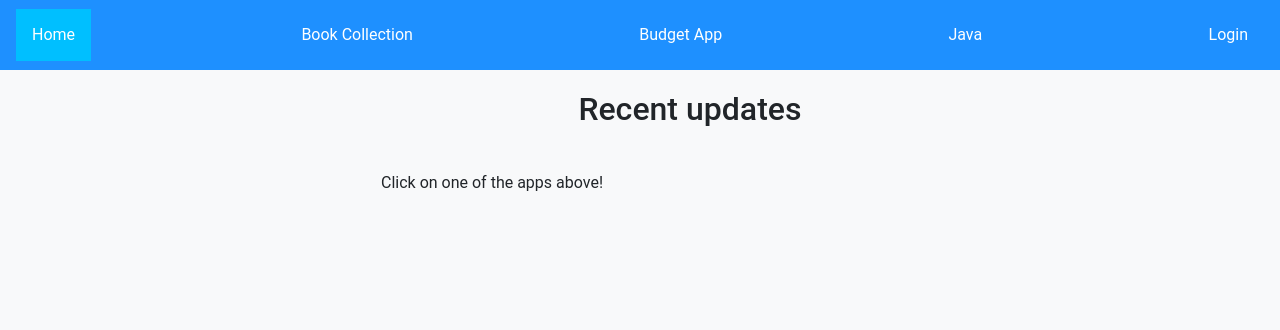
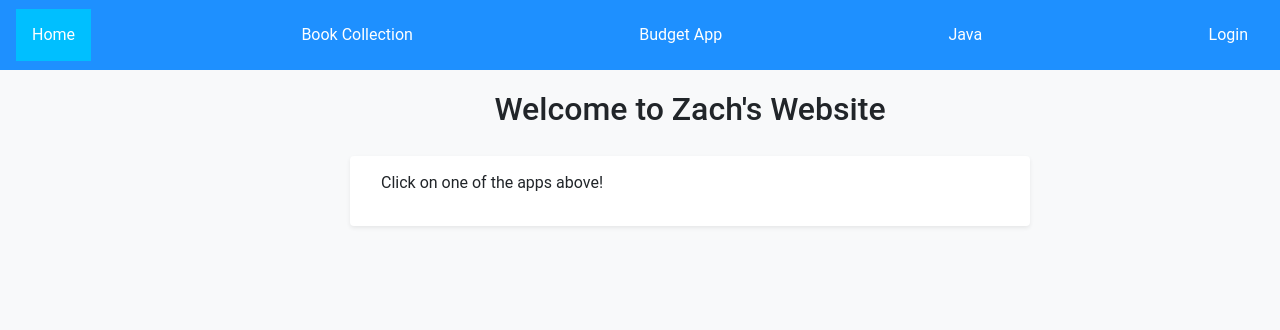
Before and after one commit to wzsamuels/PortfolioWebsite, a Django app: template home/templates/home/index.html in a window 1280 px wide. Shown: the top 330 px of the page. Run offline with Django 3.2, Linux system fonts and the light colour scheme; the template is opened without the code that fills it, so the values that code supplies are empty; some libraries are stand-ins or nearby versions.

Commit message:
Altered main page text to something less temporary.

```diff
--- a/home/templates/home/index.html
+++ b/home/templates/home/index.html
@@ -8,8 +8,8 @@
 </script>
 
 <div class="main">
-  <h2>Recent updates</h2>
-  <div class="container">
+  <h2>Welcome to Zach's Website</h2>
+  <div class="container bg-white rounded shadow-sm">
     <p>
       Click on one of the apps above!
     </p>
```
